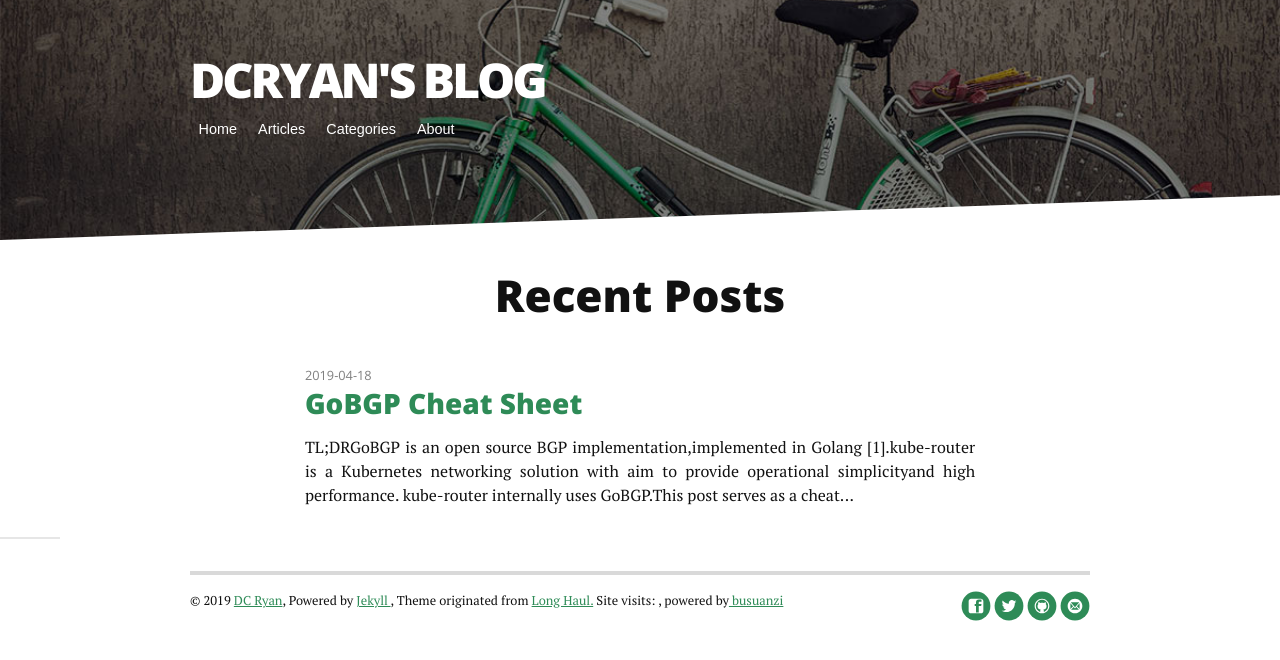
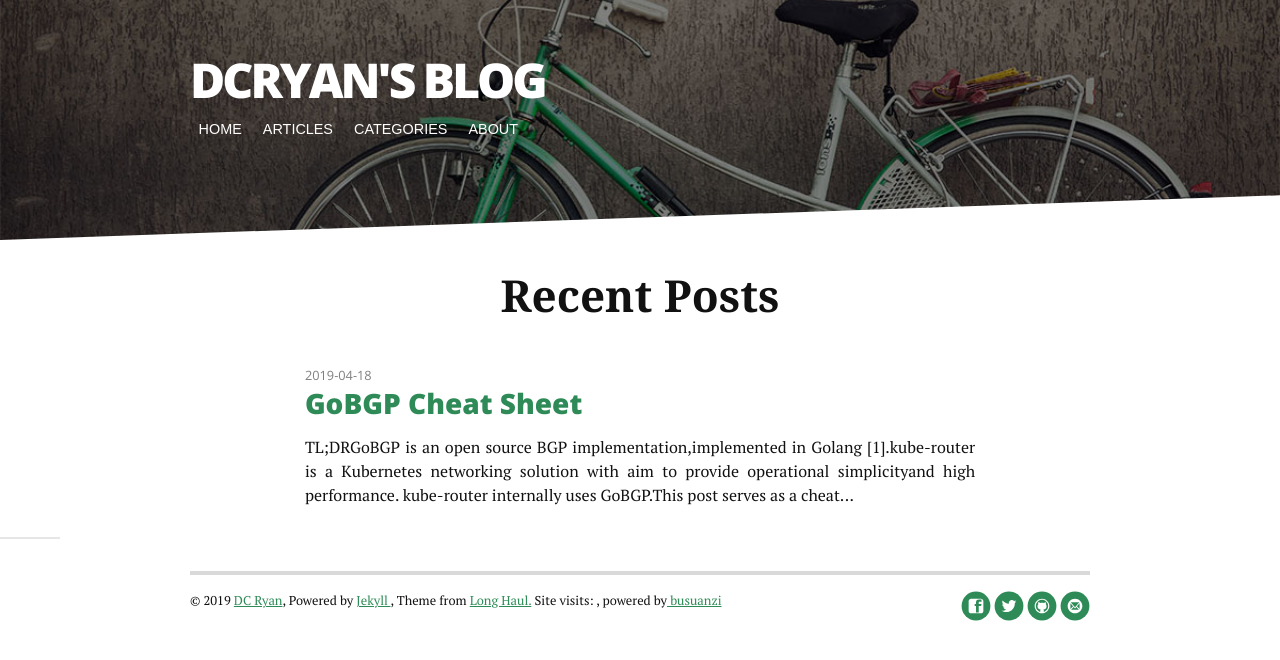
Before and after one commit to halcity/halcity.github.io, a Jekyll site: the page built from index.html, in a window 1280 px wide. Shown: the top 660 px of the page. Built offline with Jekyll 4.4.1, drawn with Linux system fonts in a browser that asks for light colours; nearby versions of some CDN libraries; the list of posts is cut into pages by our own code; comment, search, counter and statistics services are not loaded.

Commit message:
change nav fonts

```diff
--- a/_config.yml
+++ b/_config.yml
@@ -12,13 +12,13 @@ gems: [jekyll-paginate]
 paginate: 5
 
 navigation:
- - title: Home
+ - title: HOME
    url: /index.html
- - title: Articles
+ - title: ARTICLES
    url: /articles
- - title: Categories
+ - title: CATEGORIES
    url: /categories
- - title: About
+ - title: ABOUT
    url: /about
 
 social:
--- a/_includes/footer.html
+++ b/_includes/footer.html
@@ -2,7 +2,7 @@
    <div class="container">
       <p class="copy">&copy; {{ site.time | date: '%Y' }}
       <a href="https://dcryan.com">DC Ryan</a>, Powered by
-      <a href="http://jekyllrb.com">Jekyll </a>, Theme originated from
+      <a href="http://jekyllrb.com">Jekyll </a>, Theme from
       <a href="https://github.com/brianmaierjr/long-haul"> Long Haul.</a>
 
       <script async src="//busuanzi.ibruce.info/busuanzi/2.3/busuanzi.pure.mini.js"></script>
--- a/assets/css/style.css
+++ b/assets/css/style.css
@@ -906,6 +906,7 @@ dd {
         margin:0 auto 1.5em
     }
     #home .pageTitle {
+        font-family: Georgia;
         margin:2rem auto 1em
     }
     .header {
```
